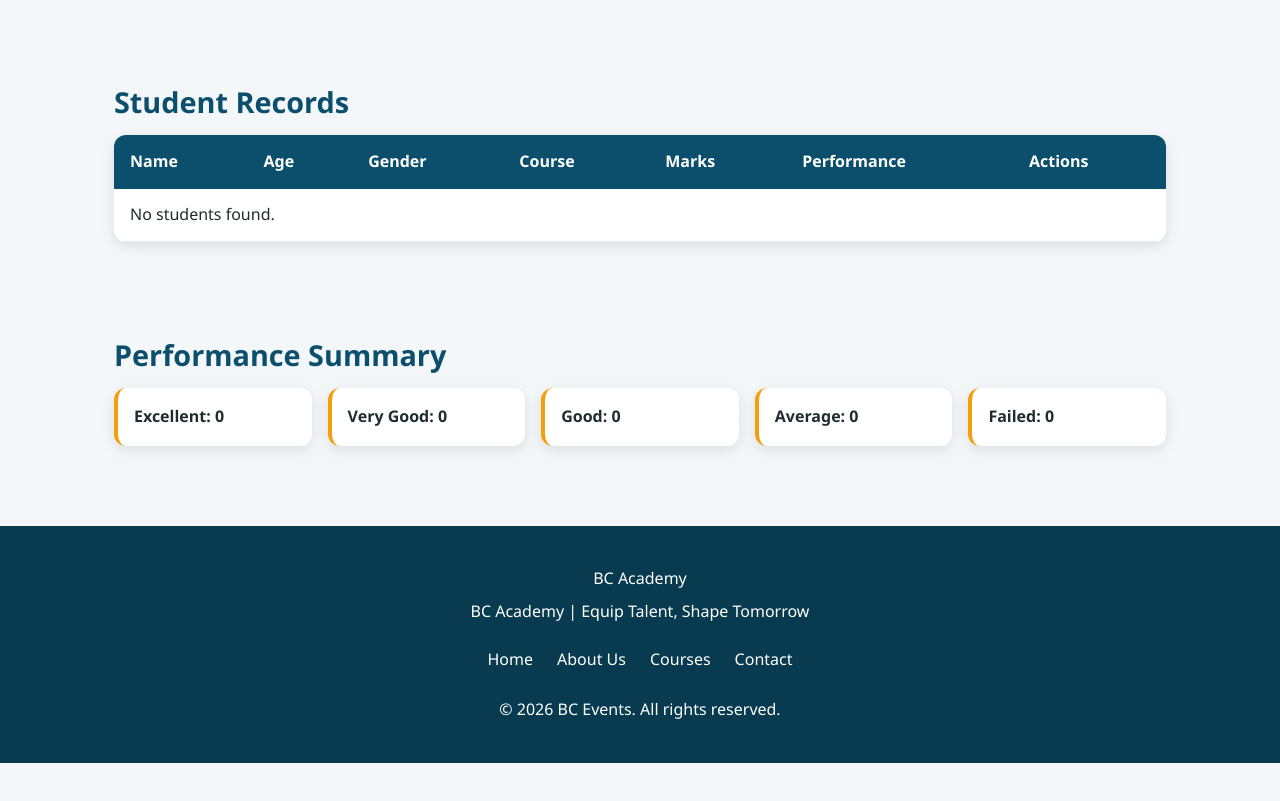
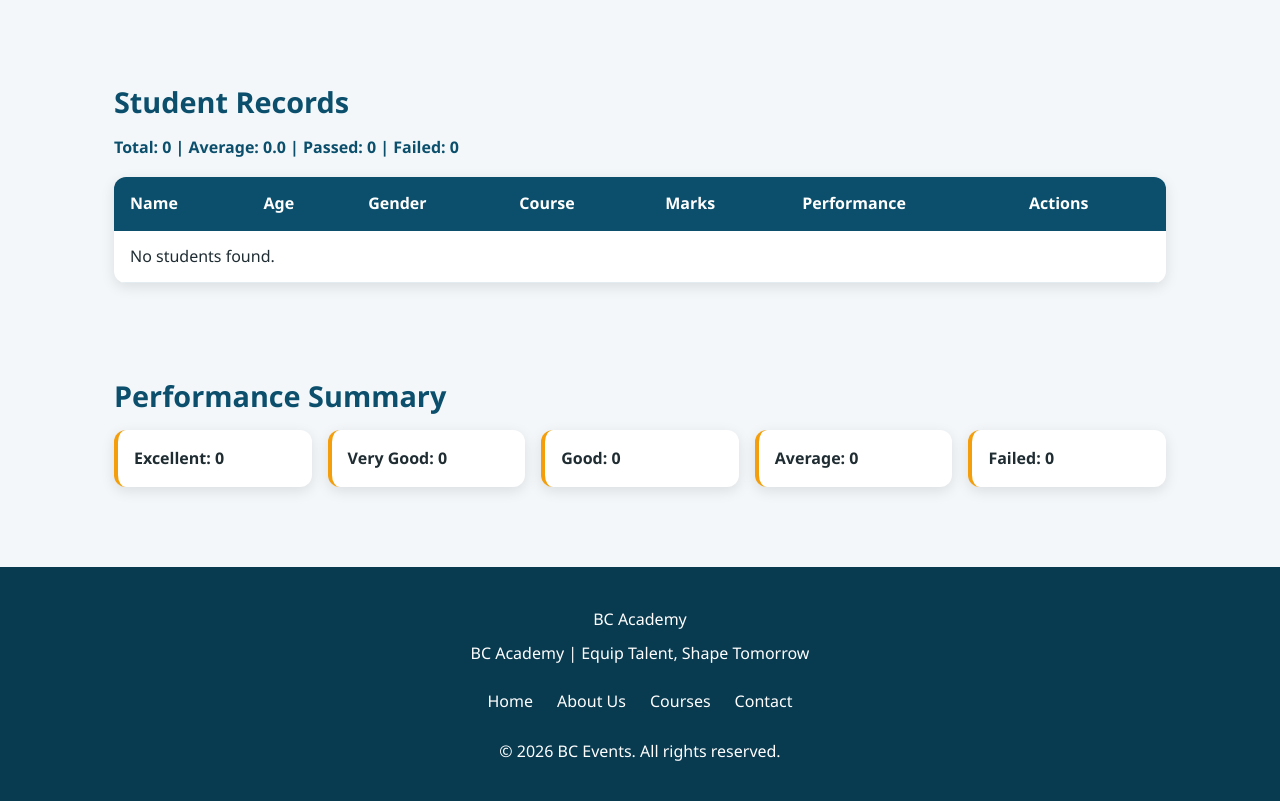
Before and after one commit to Harnessy-codex/student-managment-system, a plain HTML site: page index.html in a window 1280 px wide. Shown: the part 1720-2521 px from the top of the page. Before the commit the page ends 2483 px from the top, so only its background shows below. Drawn offline with Linux system fonts and the light colour scheme.

Commit message:
added records-sumary in index.html

```diff
--- a/index.html
+++ b/index.html
@@ -109,6 +109,7 @@
   <!-- STUDENT RECORDS -->
   <section class="records" id="records">
     <h2>Student Records</h2>
+    <p id="records-summary" class="records-summary"></p>
     <div class="table-wrapper">
       <table>
         <thead>
@@ -123,7 +124,7 @@
           </tr>
         </thead>
         <tbody id="records-body">
-          <!-- JavaScript will fill these rows -->
+
         </tbody>
       </table>
     </div>
```
